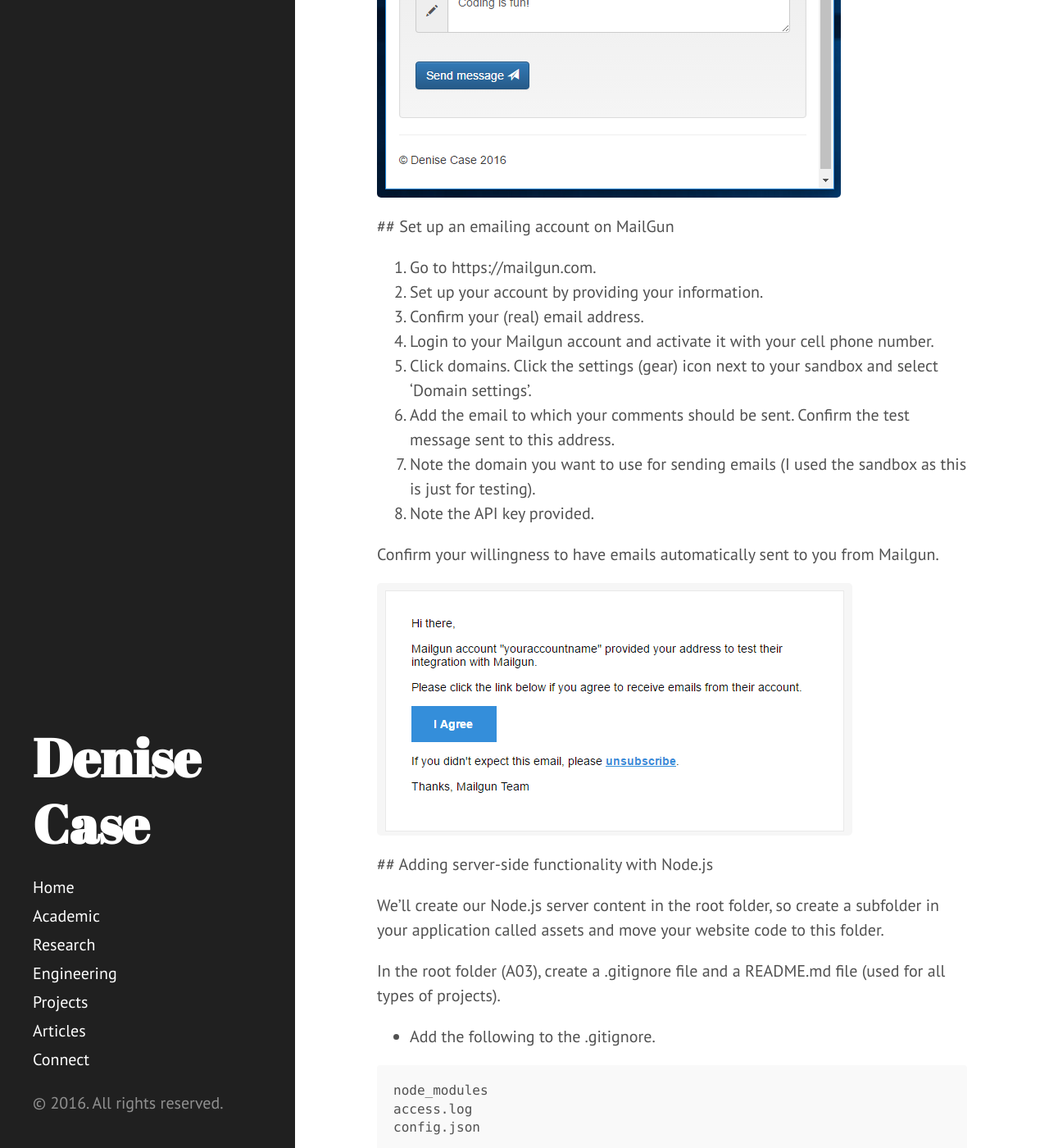
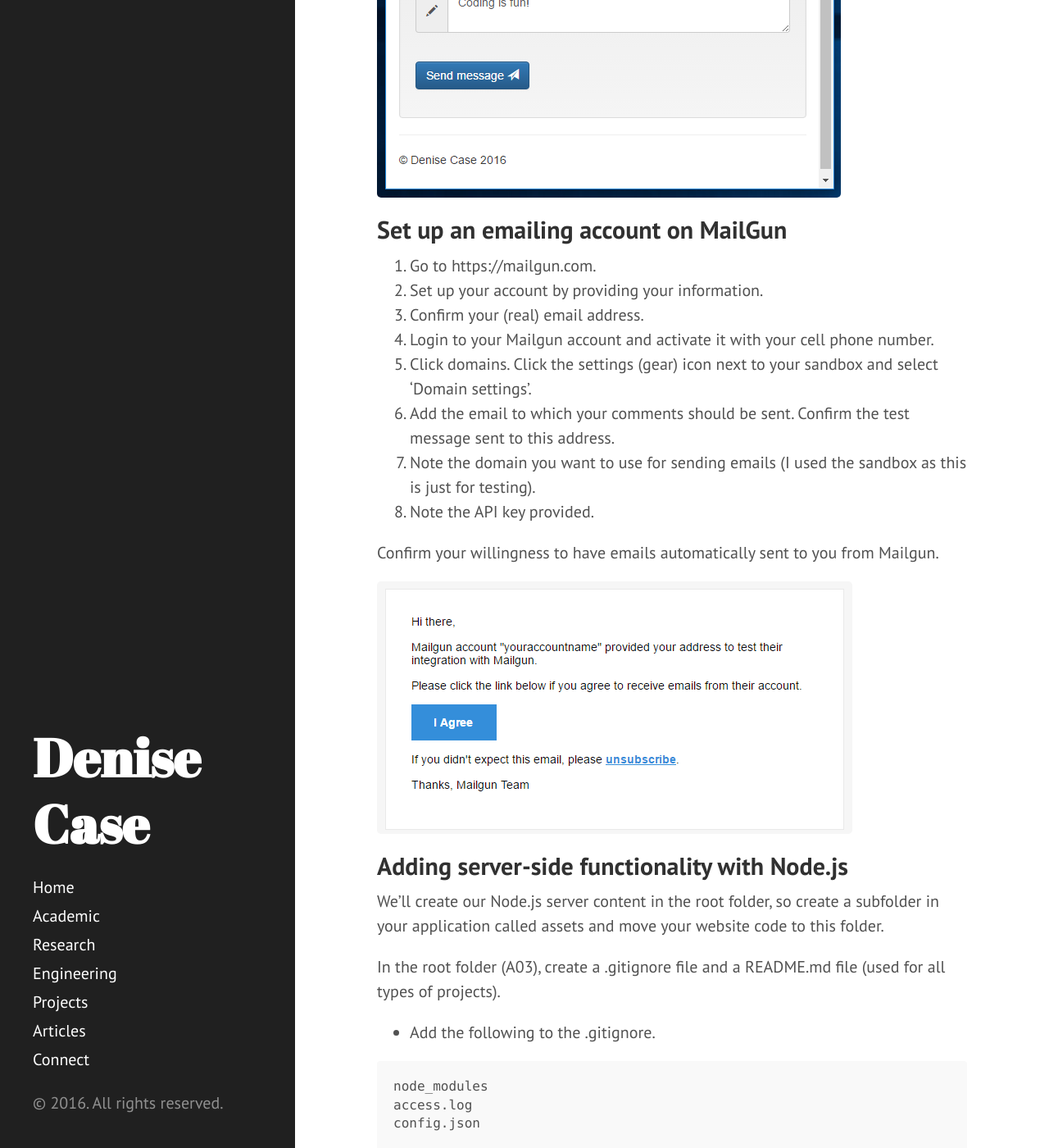
Before and after one commit to denisecase/denisecase.github.io, a Jekyll site: the page built from _posts/2016-10-08-enabling-contact-form.md, in a window 1280 px wide and 1400 px high, scrolled down 1214 px. Shown: the whole window at 82% size. Built offline with Jekyll 4.4.1, drawn with Linux system fonts in a browser that asks for light colours; comment, search, counter and statistics services are not loaded; some of the changed lines change nothing that is shown; some of the changed text lies outside the part shown.

Commit message:
formatting

````diff
--- a/_posts/2016-10-08-enabling-contact-form.md
+++ b/_posts/2016-10-08-enabling-contact-form.md
@@ -23,7 +23,7 @@
 
 [![](http://denisecase.github.io/project/44563-A03/assets/img/2016-10-08_1056.png)](http://denisecase.github.io/project/44563-A03/assets/img/2016-10-08_1056.png)
 
- ## Set up an emailing account on MailGun
+## Set up an emailing account on MailGun
 
 1. Go to https://mailgun.com.
 1. Set up your account by providing your information.
@@ -38,7 +38,7 @@
 
  [![](http://denisecase.github.io/project/44563-A03/assets/img/2016-10-08_1110.png)](http://denisecase.github.io/project/44563-A03/assets/img/2016-10-08_1110.png)
 
- ## Adding server-side functionality with Node.js
+## Adding server-side functionality with Node.js
 
  We'll create our Node.js server content in the root folder, so create a subfolder in your application called assets and move your website code to this folder.
 
@@ -46,7 +46,7 @@
 
  - Add the following to the .gitignore.
 
- ```
+```
 node_modules
 access.log
 config.json
@@ -73,7 +73,7 @@
 
  Add one more file to the root folder, config.json.  This will hold confidential connection information that we don't want to check into the cloud repository.  Get your Mailgun domain and api-key noted above and add these two items to your config.json file in the following format.
 
- ```
+```
 {
     "auth": {
         "api_key": "key-123456abcdef",
@@ -84,7 +84,8 @@
 
 In the app.js file, include the dependencies, create an express app and use it to configure the server.
 Provide access to your static client-side files, include the body-parser to help read the information submitted on the form, and configure an HTTP request logger (Morgan).
- ```
+
+```
 var path = require("path");
 var express = require("express");
 var fs = require('fs')
@@ -113,6 +114,7 @@
 ```
 
 Create nice URLs for your pages and serve up your html:
+
 ```
 // http GET default page at /
 app.get("/", function (request, response) {
@@ -136,6 +138,7 @@
 ```
 
 Handle the POST call when the user submits their contact form.
+
 ```
 // http POST /contact
 app.post("/contact", function (req, res) {
@@ -200,12 +203,6 @@
 
 Point your browser to `http://localhost:8081`.
 
-
-## The Demo
-
-View the [demo](http://denisecase.github.io/project/44563-A03).
-
-
 ## Import the code
 
 Go to your BitBucket cloud hosting profile. From the main menu, click Repositories / Import Repository.
````
